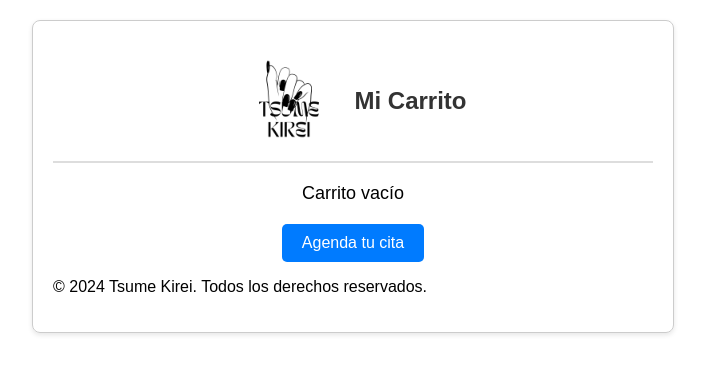
After one commit to Laura-Macias/ingenieria-de-software-ii, a Flask app: template src/templates/carrito_vacio.html in a window 1280 px wide. The commit adds this page. Shown: the top 374 px of the page, without its empty margins (287-992 px from the left). Run offline with Flask 2, Linux system fonts and the light colour scheme; the template is opened without the code that fills it, so the values that code supplies are empty.

Commit message:
se integro los archivos del carrito detallado y se implementa el footer

```diff
--- /dev/null
+++ b/src/static/css/carrito_style.css
@@ -0,0 +1,103 @@
+.encabezado {
+    display: flex;
+    align-items: center;
+    justify-content: center;
+    margin-bottom: 20px;
+    padding: 10px;
+    border-bottom: 2px solid #ddd;
+}
+.encabezado img {
+    width: 100px;
+    height: auto;
+    margin-right: 15px;
+}
+.encabezado h1 {
+    font-size: 24px;
+    margin: 0;
+    color: #333;
+}
+body {
+    font-family: Arial, sans-serif;
+    margin: 0;
+    padding: 0;
+}
+.carrito {
+    width: 90%;
+    max-width: 600px;
+    margin: 20px auto;
+    padding: 20px;
+    border: 1px solid #ccc;
+    border-radius: 8px;
+    box-shadow: 0 2px 5px rgba(0, 0, 0, 0.1);
+}
+.carrito-vacio, .carrito-lleno {
+    text-align: center;
+}
+.carrito-vacio p {
+    font-size: 18px;
+    margin-bottom: 20px;
+}
+.carrito-vacio button, .carrito-lleno button {
+    padding: 10px 20px;
+    font-size: 16px;
+    color: #fff;
+    background-color: #007bff;
+    border: none;
+    border-radius: 5px;
+    cursor: pointer;
+}
+.carrito-lleno {
+    text-align: left;
+}
+.producto {
+    display: flex;
+    align-items: center;
+    margin-bottom: 15px;
+    border-bottom: 1px solid #ddd;
+    padding-bottom: 10px;
+}
+.producto img {
+    width: 80px;
+    height: 80px;
+    border-radius: 10px;
+    margin-right: 15px;
+}
+.producto-detalle {
+    flex-grow: 1;
+}
+.producto-detalle h4 {
+    margin: 0;
+    font-size: 18px;
+}
+.producto-detalle p {
+    margin: 5px 0;
+    color: #555;
+}
+.producto-precio {
+    text-align: right;
+    font-weight: bold;
+    color: #333;
+}
+.acciones {
+    display: flex;
+    justify-content: space-between;
+    align-items: center;
+    margin-top: 20px;
+}
+.total {
+    font-size: 18px;
+    font-weight: bold;
+    color: #333;
+}
+.acciones button {
+    padding: 10px 15px;
+    font-size: 14px;
+    color: #fff;
+    background-color: #28a745;
+    border: none;
+    border-radius: 5px;
+    cursor: pointer;
+}
+.acciones button.eliminar {
+    background-color: #dc3545;
+}
--- /dev/null
+++ b/src/templates/carrito_vacio.html
@@ -0,0 +1,44 @@
+<!DOCTYPE html>
+<html lang="es">
+<head>
+    <meta charset="UTF-8">
+    <meta name="viewport" content="width=device-width, initial-scale=1.0">
+    <title>Carrito de Compras</title>
+    <link rel="stylesheet" href="../static/css/carrito_style.css">
+
+</head>
+<body>
+    <div class="carrito">
+
+        <div class="encabezado">
+            <img src="../static/img/logo tsume kirei.png" alt="logo">
+            <h1>Mi Carrito</h1>
+        </div>
+
+        <div class="carrito-vacio">
+            <p>Carrito vacío</p>
+            <button onclick="alert('Redirigiendo a la agenda de citas...')">Agenda tu cita</button>
+        </div>
+
+        <footer>
+            <p>&copy; 2024 Tsume Kirei. Todos los derechos reservados.</p>
+        </footer>
+
+
+    <script>
+        // llenado para mostrar la simulación del carrito vacio (esto se borra)
+        const carritoVacio = document.querySelector('.carrito-vacio');
+
+        // Cambia este valor para probar las diferentes fases
+        const hayProductos = false; //Aqui este true es para cambiar de vistas, dejarlo en false
+
+        if (hayProductos) {
+            carritoVacio.style.display = 'none';
+            carritoLleno.style.display = 'block';
+        } else {
+            carritoVacio.style.display = 'block';
+            carritoLleno.style.display = 'none';
+        }
+    </script>
+</body>
+</html>
--- a/src/templates/catalog.html
+++ b/src/templates/catalog.html
@@ -66,6 +66,7 @@
         <h3>Carrito</h3>
         <ul id="cartItems"></ul>
         <p>Total: $<span id="totalPrice">0</span></p>
+        <button><a href="{{ url_for('carrito_lleno.carrito_lleno') }}">detalles</a></button>
     </div>
 
    <footer>
--- a/src/templates/index.html
+++ b/src/templates/index.html
@@ -65,6 +65,9 @@
              </div>
         </div>
     </section>
+    <footer>
+        <p>&copy; 2024 Tsume Kirei. Todos los derechos reservados.</p>
+    </footer>
 
     <script src="/src/static/js/menu.js"></script>
 </body>
```
Also changed, not shown: src/static/css/Style_catalog.css (+14 -12 lines), src/static/css/Style_home.css (+7 -8 lines), src/static/js/catalog.js (+9 -0 lines), src/static/js/menu.js (deleted, +0 -15 lines), src/templates/carrito_lleno.html (added, +66 -0 lines).
